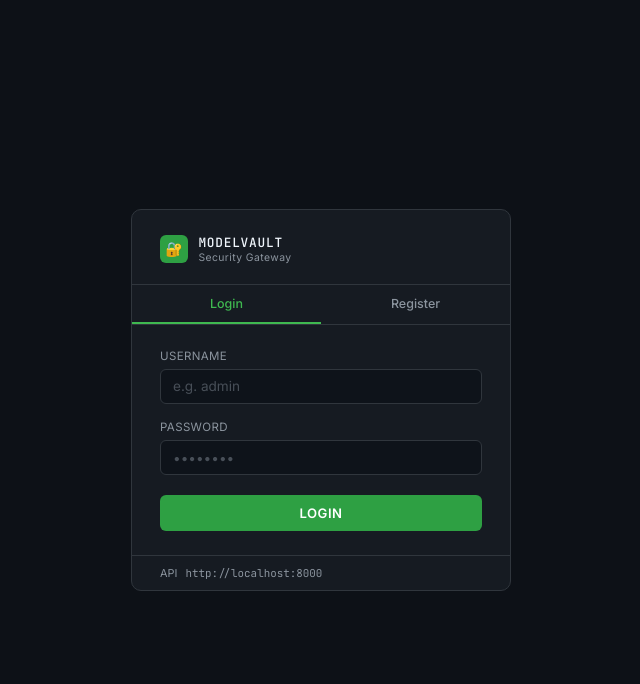
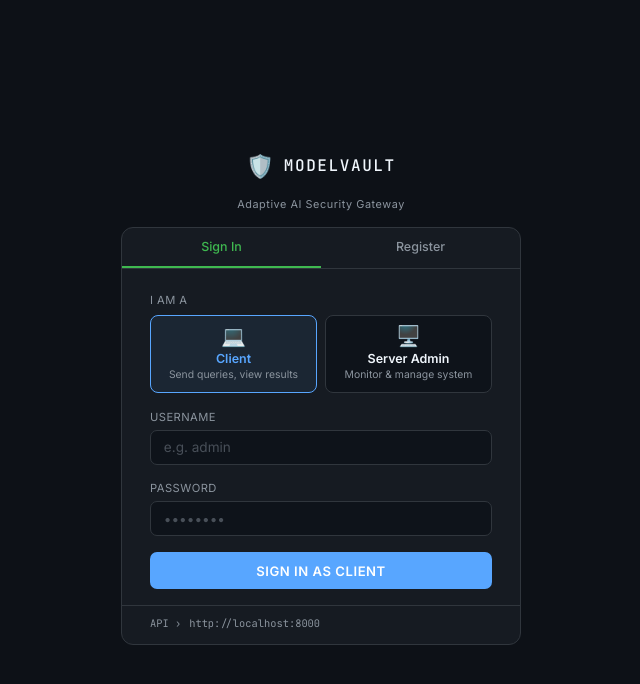
Before and after one commit to ragaW267/ModelSentinel, a plain HTML site: page login.html in a window 1280 px wide. Shown: the whole page, without its empty margins (319-959 px from the left). Drawn offline with Linux system fonts and the light colour scheme.

Commit message:
Login Role selector Added - 2

```diff
--- a/login.html
+++ b/login.html
@@ -8,59 +8,128 @@
   <link rel="preconnect" href="https://fonts.gstatic.com" crossorigin/>
   <link href="https://fonts.googleapis.com/css2?family=Inter:wght@300;400;500;600&family=JetBrains+Mono:wght@400;500&display=swap" rel="stylesheet"/>
   <style>
-    *, *::before, *::after { box-sizing: border-box; margin: 0; padding: 0; }
-    :root {
-      --bg:#0d1117; --card:#161b22; --border:#30363d; --muted:#8b949e;
-      --text:#c9d1d9; --heading:#f0f6fc; --green:#2ea043; --green-glow:#3fb950;
-      --red:#f85149; --amber:#d29922; --blue:#58a6ff;
+    *,*::before,*::after{box-sizing:border-box;margin:0;padding:0}
+    :root{
+      --bg:#0d1117;--card:#161b22;--sub:#0e131a;
+      --border:#30363d;--muted:#8b949e;--text:#c9d1d9;--heading:#f0f6fc;
+      --green:#2ea043;--green-glow:#3fb950;--red:#f85149;--blue:#58a6ff;
+      --amber:#d29922;--purple:#a371f7;
     }
-    body { min-height:100vh; background:var(--bg); color:var(--text); font-family:'Inter',sans-serif;
-      display:flex; align-items:center; justify-content:center; padding:1rem; }
-    .card { width:100%; max-width:380px; background:var(--card); border:1px solid var(--border); border-radius:10px; overflow:hidden; }
-    .logo-bar { padding:1.5rem 1.75rem 1.25rem; border-bottom:1px solid var(--border); display:flex; align-items:center; gap:0.65rem; }
-    .logo-icon { width:28px; height:28px; background:var(--green); border-radius:6px; display:flex; align-items:center; justify-content:center; font-size:14px; }
-    .logo-text { font-family:'JetBrains Mono',monospace; font-size:0.8rem; font-weight:500; color:var(--heading); letter-spacing:0.06em; }
-    .logo-sub { font-size:0.65rem; color:var(--muted); letter-spacing:0.04em; }
-    .tabs { display:flex; border-bottom:1px solid var(--border); }
-    .tab { flex:1; padding:0.7rem; background:none; border:none; cursor:pointer; font-family:'Inter',sans-serif;
-      font-size:0.78rem; font-weight:500; color:var(--muted); transition:color 0.15s; border-bottom:2px solid transparent; }
-    .tab.active { color:var(--green-glow); border-bottom-color:var(--green-glow); }
-    .form-body { padding:1.5rem 1.75rem; }
-    .field { margin-bottom:1rem; }
-    .field label { display:block; font-size:0.72rem; color:var(--muted); margin-bottom:0.35rem; letter-spacing:0.03em; text-transform:uppercase; }
-    .field input { width:100%; background:#0e131a; border:1px solid var(--border); border-radius:6px;
-      padding:0.55rem 0.75rem; font-size:0.85rem; font-family:'Inter',sans-serif; color:var(--heading); outline:none; transition:border-color 0.15s; }
-    .field input:focus { border-color:var(--blue); }
-    .field input::placeholder { color:#484f58; }
-    .btn { width:100%; padding:0.6rem; background:var(--green); color:#fff; border:none; border-radius:6px;
-      font-size:0.82rem; font-weight:600; font-family:'Inter',sans-serif; cursor:pointer; letter-spacing:0.04em;
-      margin-top:0.25rem; transition:background 0.15s,opacity 0.15s; }
-    .btn:hover { background:var(--green-glow); }
-    .btn:disabled { opacity:0.5; cursor:not-allowed; }
-    .msg { margin-top:0.9rem; padding:0.55rem 0.75rem; border-radius:6px; font-size:0.78rem; display:none; }
-    .msg.success { background:rgba(46,160,67,0.12); border:1px solid rgba(46,160,67,0.35); color:var(--green-glow); }
-    .msg.error { background:rgba(248,81,73,0.12); border:1px solid rgba(248,81,73,0.35); color:var(--red); }
-    .msg.show { display:block; }
-    .server-row { padding:0.65rem 1.75rem; border-top:1px solid var(--border); display:flex; align-items:center; gap:0.5rem; }
-    .server-row label { font-size:0.68rem; color:var(--muted); white-space:nowrap; }
-    .server-row input { flex:1; background:transparent; border:none; color:var(--muted);
-      font-family:'JetBrains Mono',monospace; font-size:0.68rem; outline:none; }
+    body{min-height:100vh;background:var(--bg);color:var(--text);
+      font-family:'Inter',sans-serif;display:flex;flex-direction:column;
+      align-items:center;justify-content:center;padding:1rem;gap:1rem;}
+
+    /* ── Wordmark ── */
+    .wordmark{display:flex;align-items:center;gap:0.6rem;margin-bottom:0.25rem;}
+    .wm-shield{font-size:1.4rem;line-height:1;}
+    .wm-name{font-family:'JetBrains Mono',monospace;font-size:1rem;font-weight:500;
+      color:var(--heading);letter-spacing:0.1em;}
+    .wm-tag{font-size:0.68rem;color:var(--muted);letter-spacing:0.05em;text-align:center;}
+
+    /* ── Card ── */
+    .card{width:100%;max-width:400px;background:var(--card);
+      border:1px solid var(--border);border-radius:12px;overflow:hidden;}
+
+    /* ── Auth tabs ── */
+    .auth-tabs{display:flex;border-bottom:1px solid var(--border);}
+    .auth-tab{flex:1;padding:0.7rem;background:none;border:none;cursor:pointer;
+      font-family:'Inter',sans-serif;font-size:0.78rem;font-weight:500;color:var(--muted);
+      border-bottom:2px solid transparent;transition:color 0.15s,border-color 0.15s;}
+    .auth-tab.active{color:var(--green-glow);border-bottom-color:var(--green-glow);}
+
+    /* ── Form ── */
+    .form-body{padding:1.5rem 1.75rem 1rem;}
+    .field{margin-bottom:1rem;}
+    .field label{display:block;font-size:0.7rem;color:var(--muted);margin-bottom:0.35rem;
+      letter-spacing:0.04em;text-transform:uppercase;}
+    .field input{width:100%;background:var(--sub);border:1px solid var(--border);
+      border-radius:7px;padding:0.55rem 0.8rem;font-size:0.85rem;
+      font-family:'Inter',sans-serif;color:var(--heading);outline:none;transition:border-color 0.15s;}
+    .field input:focus{border-color:var(--blue);}
+    .field input::placeholder{color:#484f58;}
+
+    /* ── Role picker ── */
+    .role-label{font-size:0.7rem;color:var(--muted);letter-spacing:0.04em;
+      text-transform:uppercase;margin-bottom:0.5rem;display:block;}
+    .role-picker{display:grid;grid-template-columns:1fr 1fr;gap:0.5rem;margin-bottom:1.1rem;}
+    .role-btn{padding:0.65rem 0.5rem;background:var(--sub);border:1px solid var(--border);
+      border-radius:8px;cursor:pointer;text-align:center;transition:all 0.15s;user-select:none;}
+    .role-btn:hover{border-color:var(--muted);}
+    .role-btn.selected.client{border-color:var(--blue);background:rgba(88,166,255,0.08);}
+    .role-btn.selected.server{border-color:var(--purple);background:rgba(163,113,247,0.08);}
+    .role-icon{font-size:1.25rem;line-height:1;display:block;margin-bottom:0.3rem;}
+    .role-name{font-size:0.78rem;font-weight:600;color:var(--heading);}
+    .role-desc{font-size:0.65rem;color:var(--muted);margin-top:0.15rem;}
+    .role-btn.selected.client .role-name{color:var(--blue);}
+    .role-btn.selected.server .role-name{color:var(--purple);}
+
+    /* ── Submit ── */
+    .btn{width:100%;padding:0.65rem;border:none;border-radius:7px;
+      font-size:0.82rem;font-weight:600;font-family:'Inter',sans-serif;
+      cursor:pointer;letter-spacing:0.04em;transition:opacity 0.15s,filter 0.15s;}
+    .btn.client-btn{background:var(--blue);color:#fff;}
+    .btn.server-btn{background:var(--purple);color:#fff;}
+    .btn:hover{filter:brightness(1.12);}
+    .btn:disabled{opacity:0.45;cursor:not-allowed;}
+
+    /* ── Message ── */
+    .msg{margin-top:0.85rem;padding:0.5rem 0.75rem;border-radius:7px;
+      font-size:0.76rem;display:none;}
+    .msg.success{background:rgba(46,160,67,0.1);border:1px solid rgba(63,185,80,0.3);color:var(--green-glow);}
+    .msg.error{background:rgba(248,81,73,0.1);border:1px solid rgba(248,81,73,0.3);color:var(--red);}
+    .msg.show{display:block;}
+
+    /* ── Redirect badge ── */
+    .redirect-hint{display:none;align-items:center;gap:0.4rem;font-size:0.7rem;
+      color:var(--muted);margin-top:0.75rem;}
+    .redirect-hint.show{display:flex;}
+    .redirect-dot{width:6px;height:6px;border-radius:50%;animation:pulse 1s ease-in-out infinite;}
+    .redirect-dot.client{background:var(--blue);}
+    .redirect-dot.server{background:var(--purple);}
+    @keyframes pulse{0%,100%{opacity:1;}50%{opacity:0.3;}}
+
+    /* ── Footer row ── */
+    .card-footer{padding:0.6rem 1.75rem 0.9rem;border-top:1px solid var(--border);
+      display:flex;align-items:center;gap:0.5rem;}
+    .card-footer label{font-size:0.65rem;color:var(--muted);white-space:nowrap;font-family:'JetBrains Mono',monospace;}
+    .card-footer input{flex:1;background:transparent;border:none;color:var(--muted);
+      font-family:'JetBrains Mono',monospace;font-size:0.65rem;outline:none;}
   </style>
 </head>
 <body>
+
+<div class="wordmark">
+  <span class="wm-shield">🛡️</span>
+  <span class="wm-name">MODELVAULT</span>
+</div>
+<div class="wm-tag">Adaptive AI Security Gateway</div>
+
 <div class="card">
-  <div class="logo-bar">
-    <div class="logo-icon">🔐</div>
-    <div>
-      <div class="logo-text">MODELVAULT</div>
-      <div class="logo-sub">Security Gateway</div>
+
+  <!-- Login / Register tabs -->
+  <div class="auth-tabs">
+    <button class="auth-tab active" id="tab-login"    onclick="switchTab('login')">Sign In</button>
+    <button class="auth-tab"        id="tab-register" onclick="switchTab('register')">Register</button>
+  </div>
+
+  <div class="form-body">
+
+    <!-- Role picker -->
+    <span class="role-label">I am a</span>
+    <div class="role-picker">
+      <div class="role-btn client selected" id="role-client" onclick="selectRole('client')">
+        <span class="role-icon">💻</span>
+        <div class="role-name">Client</div>
+        <div class="role-desc">Send queries, view results</div>
+      </div>
+      <div class="role-btn server" id="role-server" onclick="selectRole('server')">
+        <span class="role-icon">🖥️</span>
+        <div class="role-name">Server Admin</div>
+        <div class="role-desc">Monitor &amp; manage system</div>
+      </div>
     </div>
-  </div>
-  <div class="tabs">
-    <button class="tab active" id="tab-login" onclick="switchTab('login')">Login</button>
-    <button class="tab" id="tab-register" onclick="switchTab('register')">Register</button>
-  </div>
-  <div class="form-body">
+
+    <!-- Credentials -->
     <div class="field">
       <label for="username">Username</label>
       <input id="username" type="text" placeholder="e.g. admin" autocomplete="username"/>
@@ -69,61 +138,144 @@
       <label for="password">Password</label>
       <input id="password" type="password" placeholder="••••••••" autocomplete="current-password"/>
     </div>
-    <button class="btn" id="submit-btn" onclick="submit()">LOGIN</button>
+
+    <button class="btn client-btn" id="submit-btn" onclick="submit()">SIGN IN AS CLIENT</button>
+
     <div class="msg" id="msg"></div>
+
+    <div class="redirect-hint" id="redirect-hint">
+      <span class="redirect-dot client" id="redirect-dot"></span>
+      <span id="redirect-text">Redirecting to Client Console...</span>
+    </div>
+
   </div>
-  <div class="server-row">
-    <label>API</label>
+
+  <!-- Server URL -->
+  <div class="card-footer">
+    <label>API ›</label>
     <input id="server-url" type="text" value="http://localhost:8000" spellcheck="false"/>
   </div>
+
 </div>
+
 <script>
   let mode = 'login';
+  let selectedRole = 'client';
+
+  // Read ?server= from URL
   const params = new URLSearchParams(window.location.search);
   if (params.get('server')) document.getElementById('server-url').value = params.get('server');
+
+  // ── Role selection ────────────────────────────────────
+  function selectRole(role) {
+    selectedRole = role;
+    const clientEl = document.getElementById('role-client');
+    const serverEl = document.getElementById('role-server');
+
+    clientEl.className = 'role-btn client' + (role === 'client' ? ' selected' : '');
+    serverEl.className = 'role-btn server' + (role === 'server' ? ' selected' : '');
+
+    const btn = document.getElementById('submit-btn');
+    const label = mode === 'login' ? 'SIGN IN' : 'CREATE ACCOUNT';
+    if (role === 'client') {
+      btn.className = 'btn client-btn';
+      btn.textContent = label + ' AS CLIENT';
+    } else {
+      btn.className = 'btn server-btn';
+      btn.textContent = label + ' AS SERVER ADMIN';
+    }
+    clearMsg();
+  }
+
+  // ── Tab switching ─────────────────────────────────────
   function switchTab(t) {
     mode = t;
-    document.getElementById('tab-login').classList.toggle('active', t==='login');
-    document.getElementById('tab-register').classList.toggle('active', t==='register');
-    document.getElementById('submit-btn').textContent = t==='login' ? 'LOGIN' : 'CREATE ACCOUNT';
+    document.getElementById('tab-login').classList.toggle('active', t === 'login');
+    document.getElementById('tab-register').classList.toggle('active', t === 'register');
+    selectRole(selectedRole); // re-set button label
     clearMsg();
   }
-  function showMsg(text, type) { const el=document.getElementById('msg'); el.textContent=text; el.className='msg show '+type; }
-  function clearMsg() { document.getElementById('msg').className='msg'; }
+
+  // ── Feedback ──────────────────────────────────────────
+  function showMsg(text, type) {
+    const el = document.getElementById('msg');
+    el.textContent = text; el.className = 'msg show ' + type;
+  }
+  function clearMsg() {
+    document.getElementById('msg').className = 'msg';
+    document.getElementById('redirect-hint').className = 'redirect-hint';
+  }
+
+  function showRedirect(role) {
+    const hint = document.getElementById('redirect-hint');
+    const dot  = document.getElementById('redirect-dot');
+    const text = document.getElementById('redirect-text');
+    dot.className  = 'redirect-dot ' + role;
+    text.textContent = role === 'client'
+      ? 'Redirecting to Client Console...'
+      : 'Redirecting to Server Dashboard...';
+    hint.className = 'redirect-hint show';
+  }
+
+  // ── Submit ────────────────────────────────────────────
   async function submit() {
     clearMsg();
-    const username = document.getElementById('username').value.trim();
-    const password = document.getElementById('password').value;
+    const username  = document.getElementById('username').value.trim();
+    const password  = document.getElementById('password').value;
     const serverUrl = document.getElementById('server-url').value.replace(/\/$/, '');
-    const btn = document.getElementById('submit-btn');
-    if (!username || !password) { showMsg('Please enter username and password.', 'error'); return; }
-    const endpoint = mode==='login' ? '/auth/login' : '/auth/register';
+    const btn       = document.getElementById('submit-btn');
+
+    if (!username || !password) { showMsg('Please fill in both fields.', 'error'); return; }
+
+    const endpoint = mode === 'login' ? '/auth/login' : '/auth/register';
+    const savedLabel = btn.textContent;
     btn.disabled = true; btn.textContent = 'PLEASE WAIT...';
+
     try {
-      const resp = await fetch(serverUrl+endpoint, {
-        method:'POST', headers:{'Content-Type':'application/json'},
-        body: JSON.stringify({username, password}),
+      const resp = await fetch(serverUrl + endpoint, {
+        method: 'POST',
+        headers: { 'Content-Type': 'application/json' },
+        body: JSON.stringify({ username, password, role: selectedRole }),
       });
       const data = await resp.json();
+
       if (resp.ok) {
         showMsg(data.message, 'success');
-        if (mode==='login') {
+
+        if (mode === 'login') {
+          // Use the role stored on the account (not just what's selected)
+          const userRole = data.user.role || selectedRole;
           localStorage.setItem('mv_user', JSON.stringify(data.user));
-          setTimeout(() => { window.location.href='client-ui/index.html?server='+encodeURIComponent(serverUrl); }, 900);
+          showRedirect(userRole);
+
+          const dest = userRole === 'server'
+            ? 'server-ui/index.html'
+            : 'client-ui/index.html';
+
+          setTimeout(() => {
+            window.location.href = dest + '?server=' + encodeURIComponent(serverUrl);
+          }, 900);
+
         } else {
+          // Registration success — switch to login tab
           setTimeout(() => switchTab('login'), 1200);
         }
+
       } else {
         showMsg(data.detail || 'Something went wrong.', 'error');
       }
+
     } catch(e) {
-      showMsg('Cannot reach server at '+serverUrl, 'error');
+      showMsg('Cannot reach server at ' + serverUrl, 'error');
     } finally {
       btn.disabled = false;
-      btn.textContent = mode==='login' ? 'LOGIN' : 'CREATE ACCOUNT';
+      btn.textContent = savedLabel;
     }
   }
-  document.addEventListener('keydown', e => { if(e.key==='Enter') submit(); });
+
+  // Enter key submits
+  document.addEventListener('keydown', e => { if (e.key === 'Enter') submit(); });
 </script>
+
 </body>
 </html>
```
Also changed, not shown: users.json (+2 -7 lines), 1 other file.
